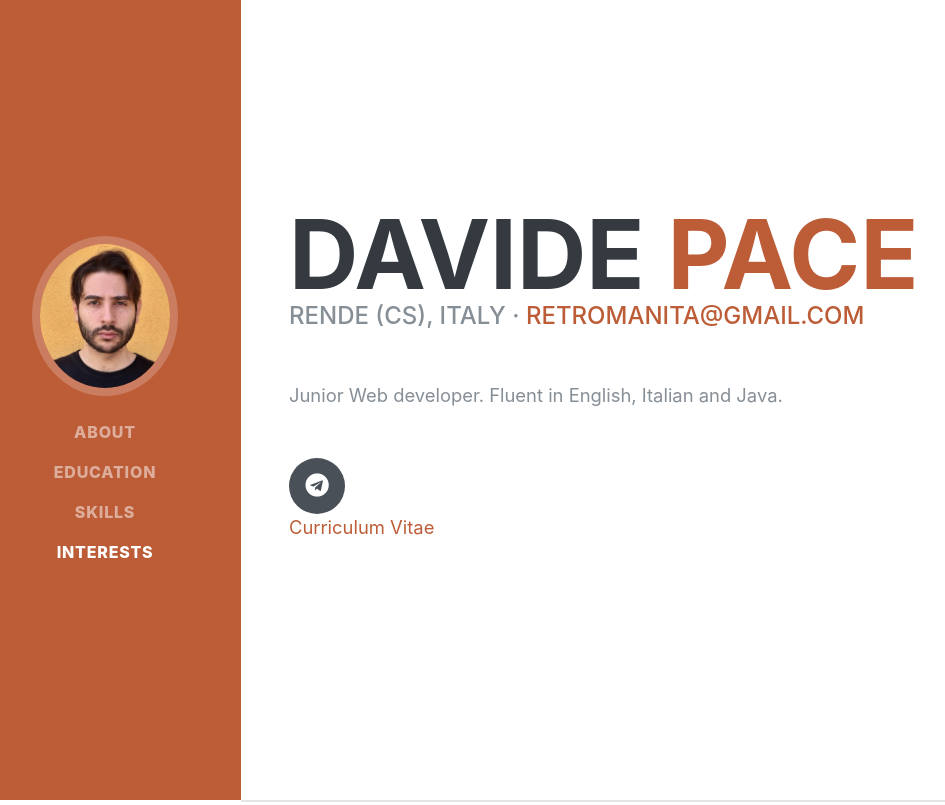
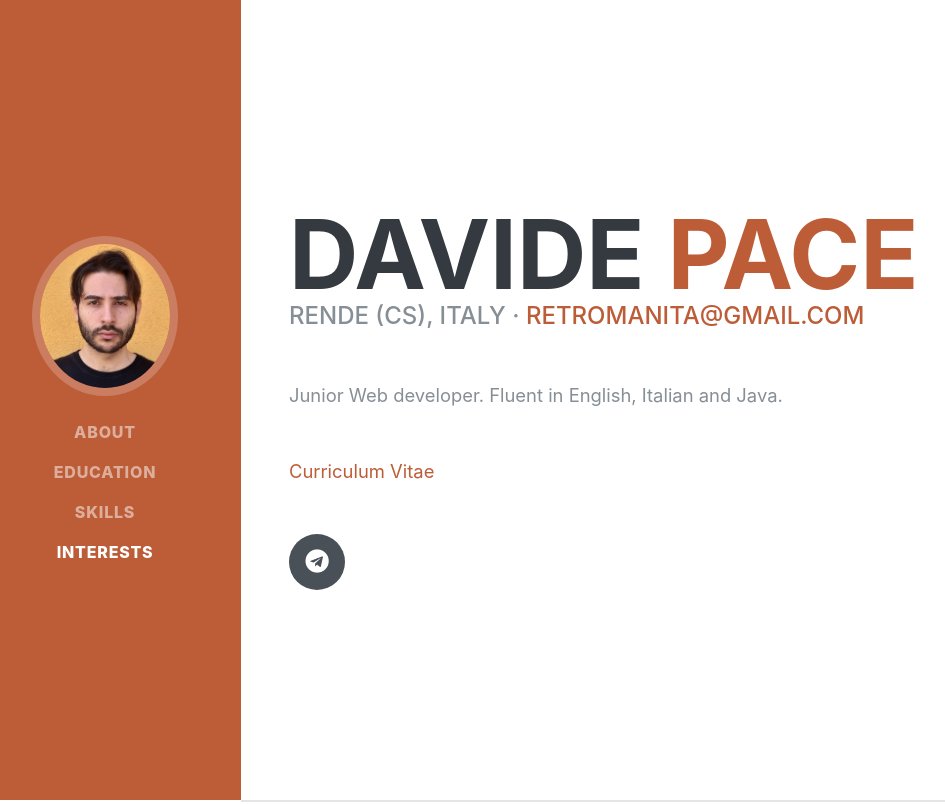
Before and after one commit to DavidePace/DavidePace.github.io, a plain HTML site: page index.html in a window 1280 px wide. Shown: the top 805 px of the page, without its empty margins (31-976 px from the left). Drawn offline with Linux system fonts and the light colour scheme; a web font is replaced by a local one.

Commit message:
Changed cv location

```diff
--- a/index.html
+++ b/index.html
@@ -64,15 +64,13 @@
           <a href="mailto:name@email.com">retromanita@gmail.com</a>
         </div>
         <p class="lead mb-5">Junior Web developer. Fluent in English, Italian and Java. </p>
+        <p class="lead mb-5">
+          <a href="resources\CV_DavidePace.pdf">Curriculum Vitae</a>
+        </p>
         <div class="social-icons">
           <a href="https://web.telegram.org/#/im?p=@GreenDayBroccoli">
             <i class="fab fa-telegram"></i>
           </a>
-        </div>
-        <div class="Miscellaneous">
-          <p class="lead mb-5">
-            <a href="resources\CV_DavidePace.pdf">Curriculum Vitae</a>
-          </p>
         </div>
       </div>
     </section>
```
